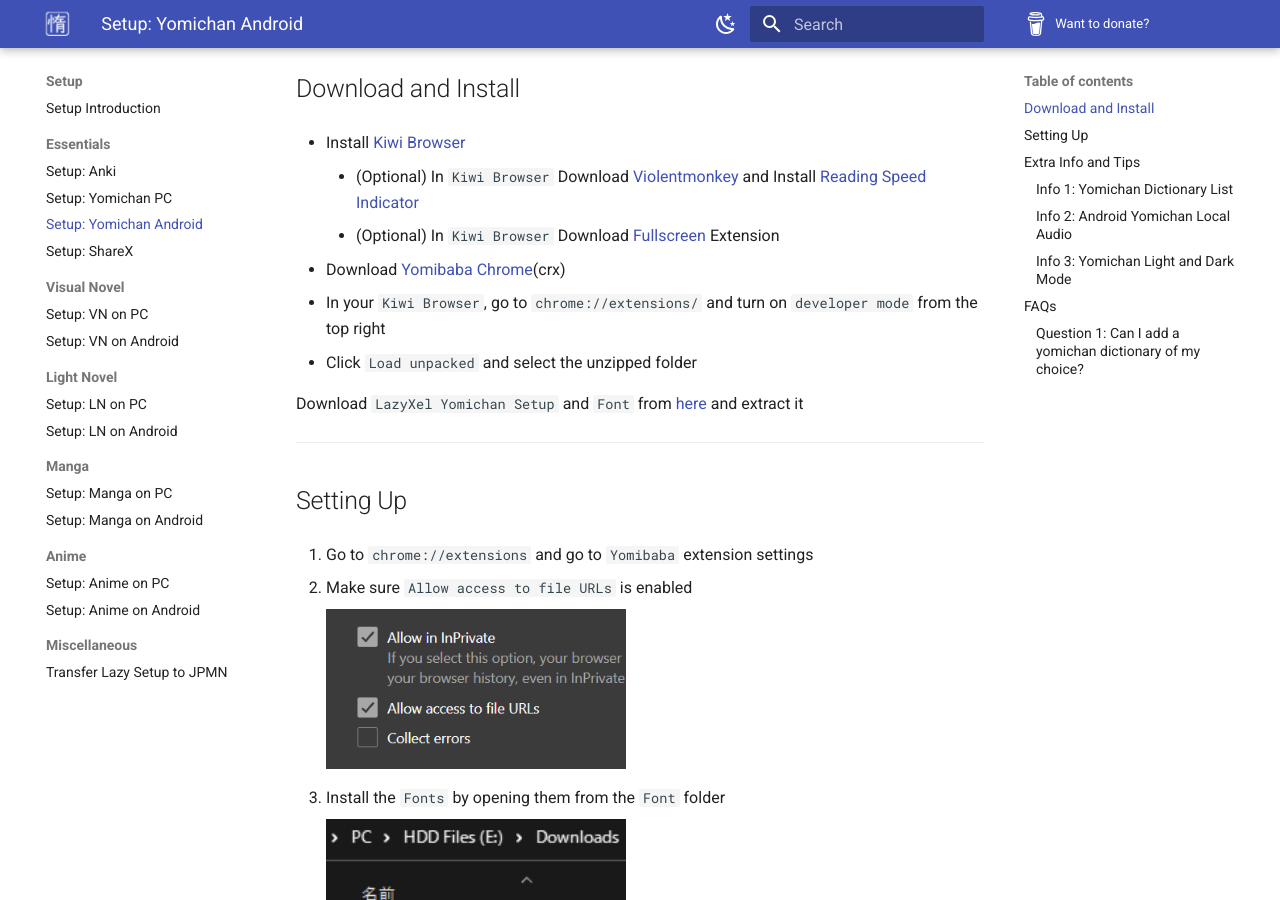
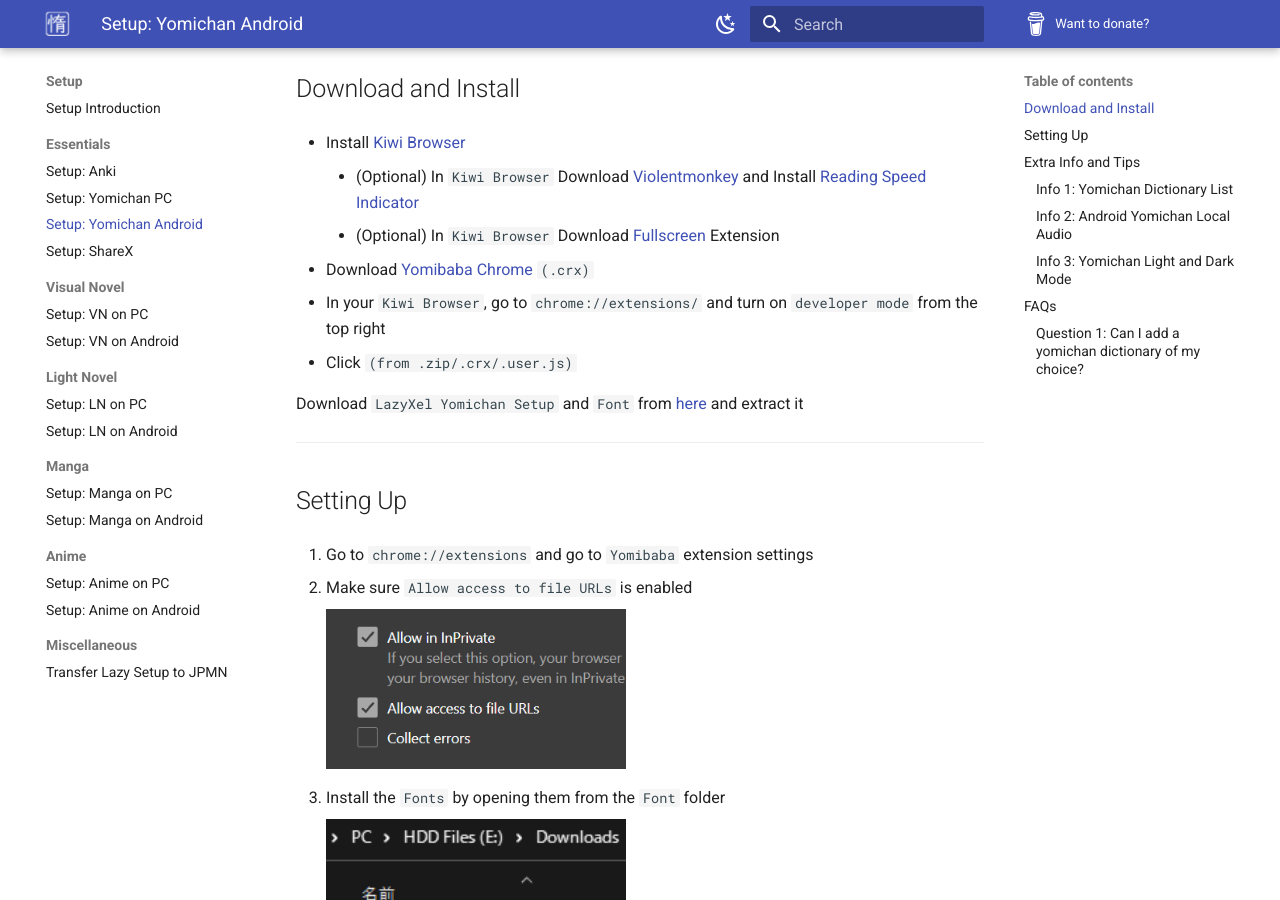
Before and after one commit to Xelieu/xelieu.github.io, an MkDocs documentation site: the page built from docs/jp-lazy-guide/setupYomichanOnAndroid.md, in a window 1280 px wide and 900 px high, scrolled down 315 px. Built offline with MkDocs 1.6.1 and Material for MkDocs 9.7.7, drawn with Linux system fonts in a browser that asks for light colours.

Commit message:
$updated info

```diff
--- a/docs/jp-lazy-guide/setupYomichanOnAndroid.md
+++ b/docs/jp-lazy-guide/setupYomichanOnAndroid.md
@@ -12,9 +12,9 @@
     - (Optional) In `Kiwi Browser` Download [Violentmonkey](https://chrome.google.com/webstore/detail/violentmonkey/jinjaccalgkegednnccohejagnlnfdag) and Install [Reading Speed Indicator](https://greasyfork.org/en/scripts/459921-reading-speed-statistics-ttsu-app)
     - (Optional) In `Kiwi Browser` Download [Fullscreen](https://chrome.google.com/webstore/detail/fullscreen/lbpgkagpackldbkfookmmdpfaolnoged) Extension
 
-- Download [Yomibaba Chrome](https://github.com/forsakeninfinity/yomibaba/releases)(crx)
+- Download [Yomibaba Chrome](https://github.com/forsakeninfinity/yomibaba/releases) `(.crx)`
 - In your `Kiwi Browser`, go to `chrome://extensions/` and turn on `developer mode` from the top right
-- Click `Load unpacked` and select the unzipped folder
+- Click `(from .zip/.crx/.user.js)`
 
 Download `LazyXel Yomichan Setup` and `Font` from [here](https://drive.google.com/drive/folders/1s_PdQ9HWvpDFXkh_AGGzVgqrFBGhUsbI?usp=sharing) and extract it
 
```
Also changed, not shown: docs/jp-lazy-guide/setupLnOnAndroid.md (+1 -1 lines), docs/jp-lazy-guide/setupMangaOnAndroid.md (+1 -1 lines).
